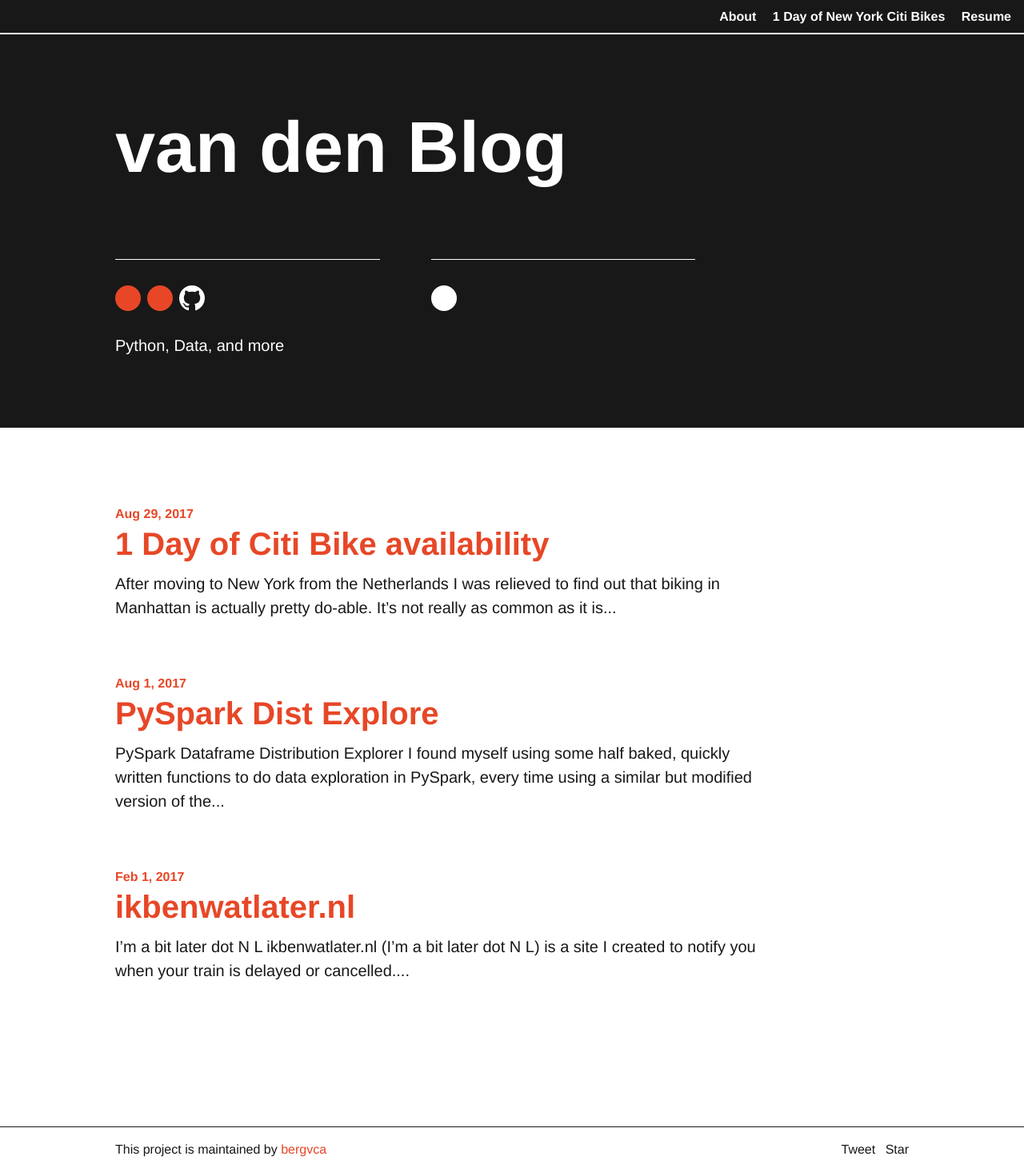
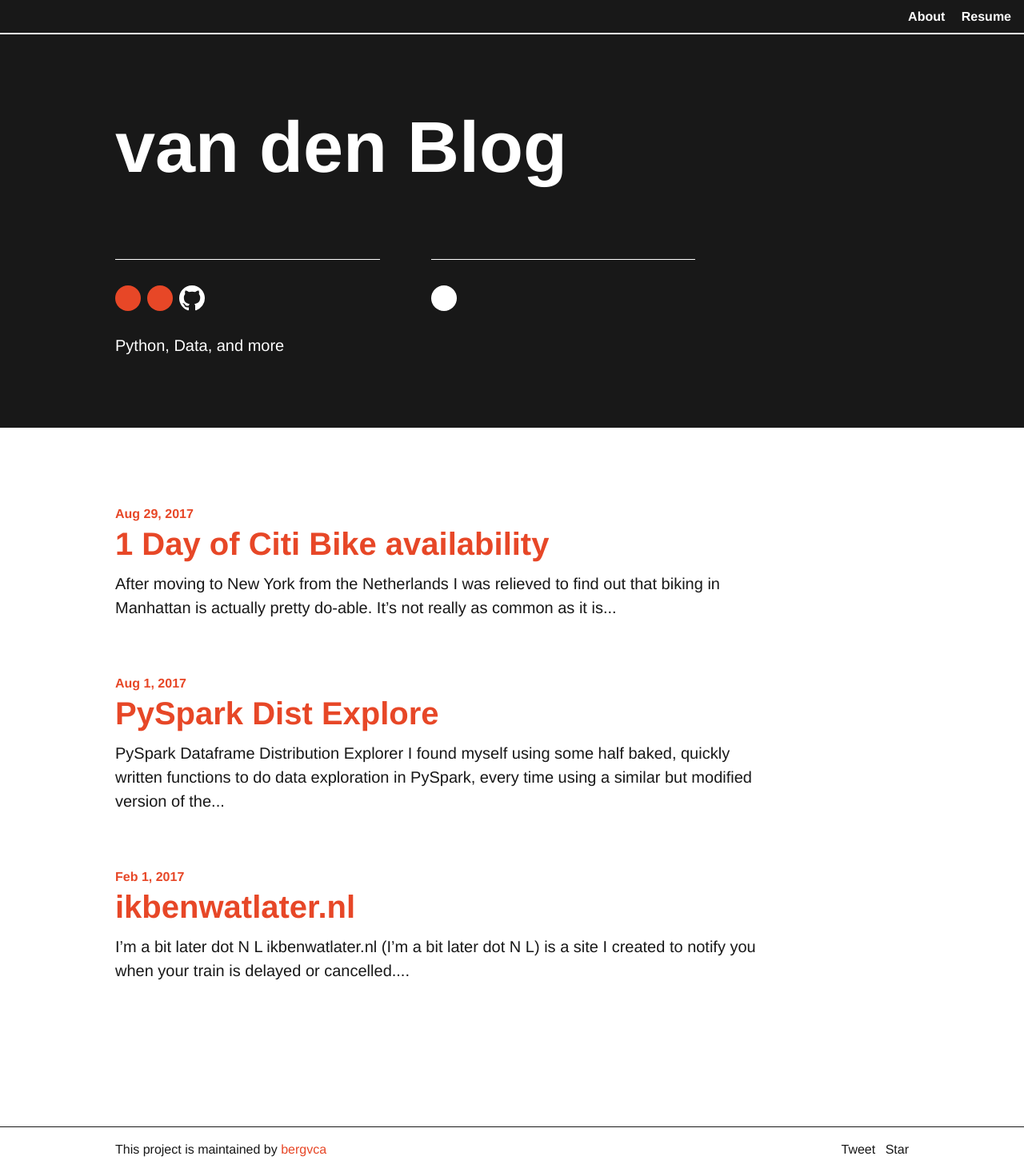
Before and after one commit to Bergvca/bergvca.github.io, a Jekyll site: the page built from index.html, in a window 1280 px wide. Shown: the whole page at 80% size. Built offline with Jekyll 4.4.1, drawn with Linux system fonts in a browser that asks for light colours; comment, search, counter and statistics services are not loaded.

Commit message:
fix header

```diff
--- a/_layouts/home.html
+++ b/_layouts/home.html
@@ -12,7 +12,7 @@
         <div class="clearfix border-bottom-thick header-border">
           <ul class="list-reset right py-1 header-text font-smoothing">
             {% for my_page in site.pages %}
-              {% if my_page.title %}
+              {% if my_page.title and my_page.title != '1 Day of New York Citi Bikes'%}
               <li class="inline-block">
                 <a class="align-middle link-primary header-link mr-2" href="{{ my_page.url | prepend: site.baseurl }}">{{ my_page.title }}</a>
               </li>
```
